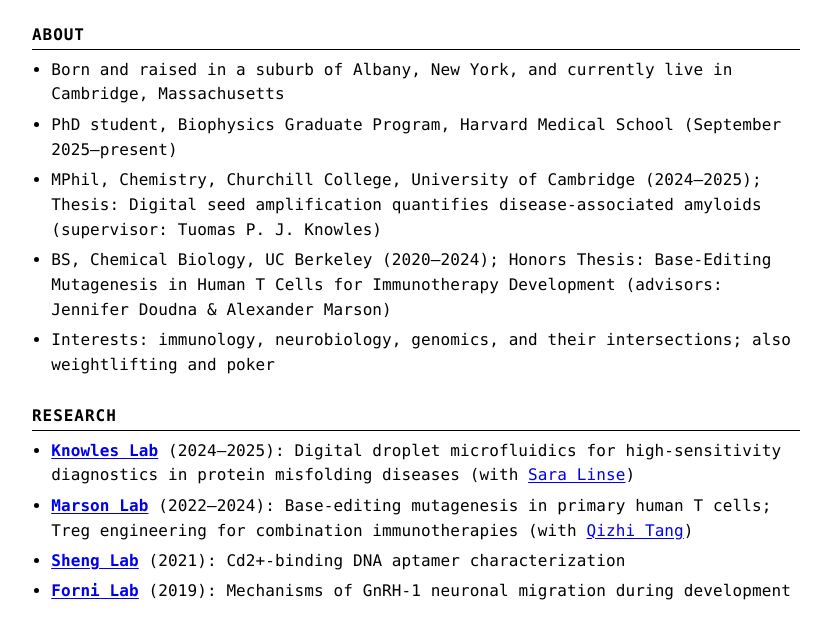
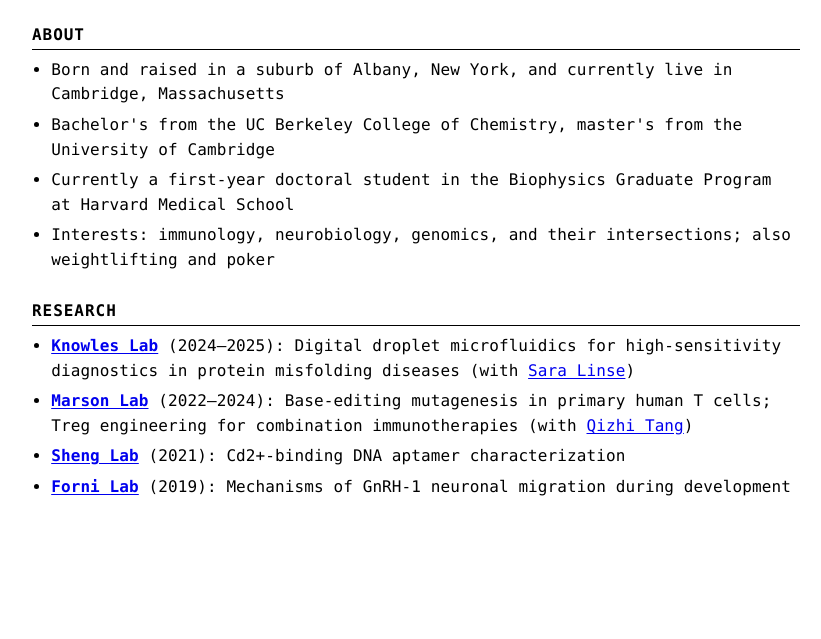
Before and after one commit to zevag/zevag, a plain HTML site: page index.html in a window 1280 px wide. Shown: the part 147-786 px from the top of the page, without its empty margins (224-1045 px from the left). Drawn offline with Linux system fonts and the light colour scheme.

Commit message:
Update index.html

```diff
--- a/index.html
+++ b/index.html
@@ -54,9 +54,8 @@
       <h2 id="about">About</h2>
       <ul>
         <li>Born and raised in a suburb of Albany, New York, and currently live in Cambridge, Massachusetts</li>
-        <li>PhD student, Biophysics Graduate Program, Harvard Medical School (September 2025–present)</li>
-        <li>MPhil, Chemistry, Churchill College, University of Cambridge (2024–2025); Thesis: Digital seed amplification quantifies disease-associated amyloids (supervisor: Tuomas P. J. Knowles)</li>
-        <li>BS, Chemical Biology, UC Berkeley (2020–2024); Honors Thesis: Base-Editing Mutagenesis in Human T Cells for Immunotherapy Development (advisors: Jennifer Doudna & Alexander Marson)</li>
+        <li>Bachelor's from the UC Berkeley College of Chemistry, master's from the University of Cambridge</li>
+        <li>Currently a first-year doctoral student in the Biophysics Graduate Program at Harvard Medical School</li>
         <li>Interests: immunology, neurobiology, genomics, and their intersections; also weightlifting and poker</li>
       </ul>
     </section>
```
